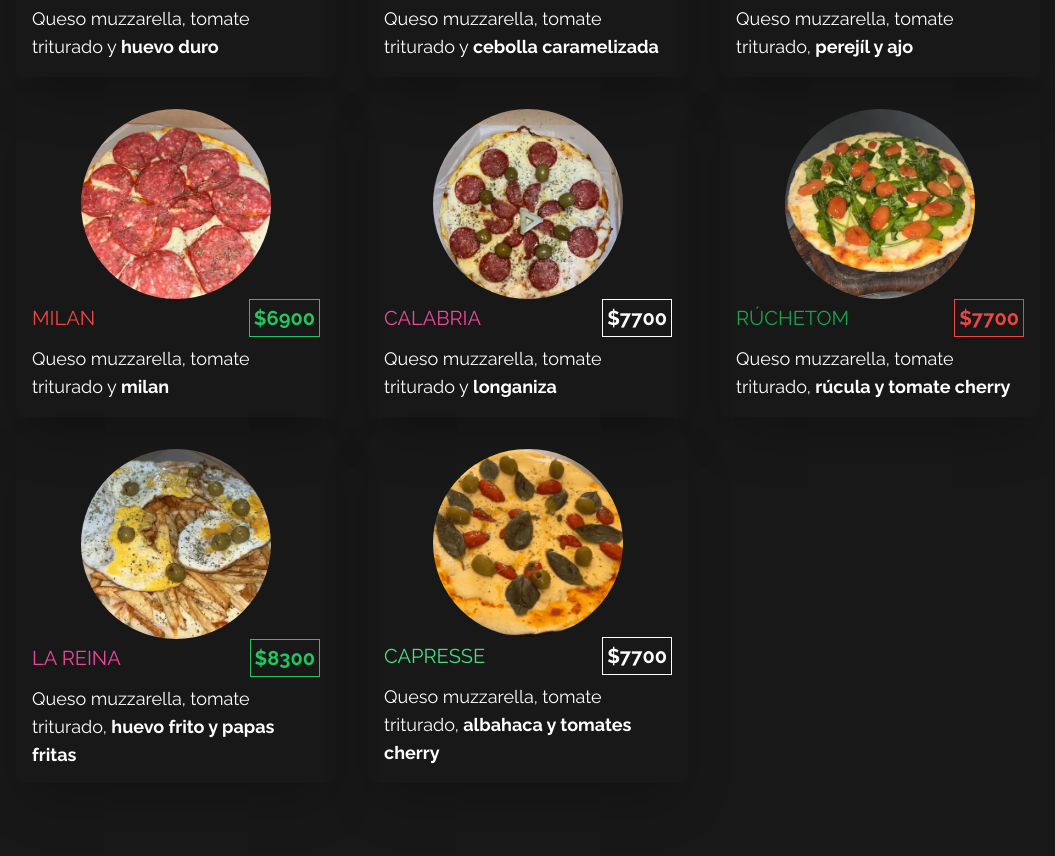
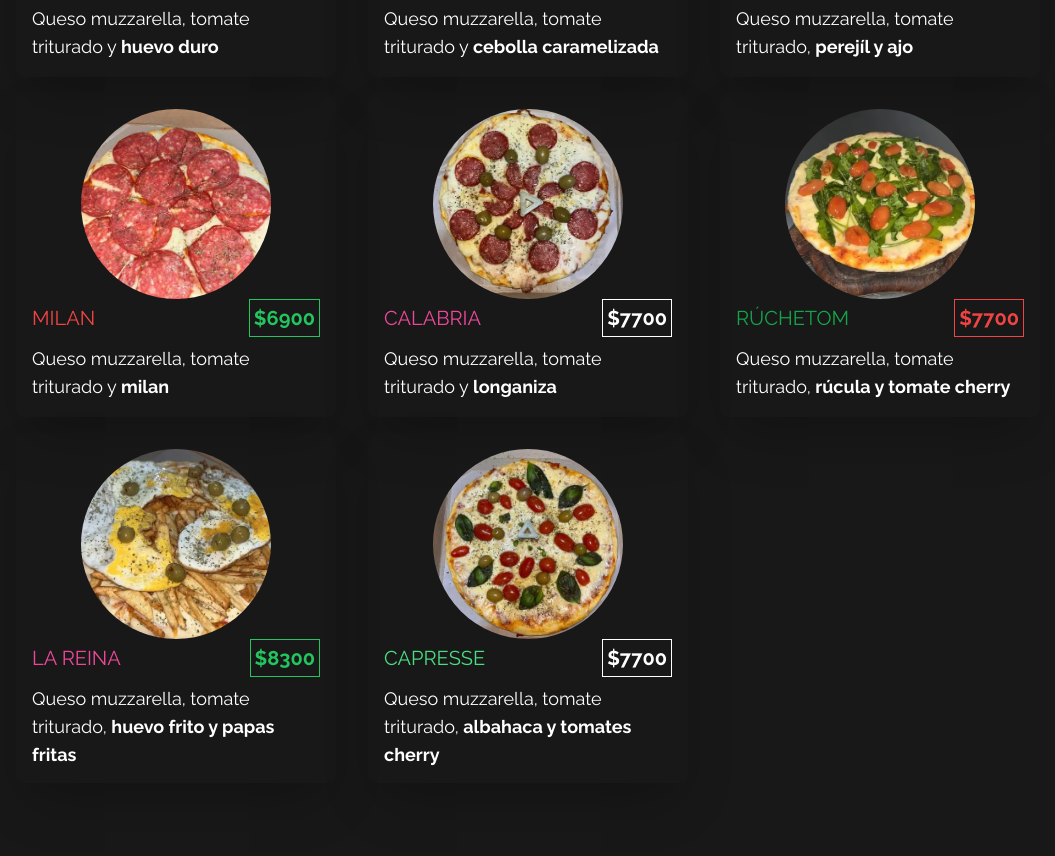
Before and after one commit to faustinoKlug/ciboricco-pagina-web, a website with bundled scripts: page src/menu.html in a window 1280 px wide. Shown: the part 1358-2214 px from the top of the page, without its empty margins (112-1167 px from the left). Built offline with nearby package versions, Linux system fonts and the light colour scheme.

Commit message:
change image

```diff
--- a/src/menu.html
+++ b/src/menu.html
@@ -554,7 +554,7 @@
 
                         <div
                             class="shadow-2xl p-4 h-auto max-w-[320px] rounded-lg flex flex-col justify-between items-center mt-4">
-                            <img src="assets/calabria.webp" alt="pizza" class="rounded-full h-[190px] object-cover w-[190px]">
+                            <img src="assets/calabria.webp" alt="pizza" class="rounded-full h-[190px] fuga object-cover w-[190px]">
 
                             <p class="flex w-full justify-between text-lg md:text-xl text-pink-500 mb-2 items-center">
                                 CALABRIA
@@ -590,7 +590,7 @@
 
                         <div
                         class="shadow-2xl p-4 max-w-[320px] h-[350px] rounded-lg flex flex-col justify-between items-center mt-4">
-                        <img src="assets/capresse-pizza.PNG" alt="pizza" class="rounded-full h-[190px] object-cover w-[190px]">
+                        <img src="assets/capresse-pizza.jpeg" alt="pizza" class="rounded-full fuga h-[190px] object-cover w-[190px]">
 
                         <p class="flex w-full justify-between text-lg md:text-xl text-green-400 mb-2 items-center">
                             CAPRESSE
```
Also changed, not shown: src/assets/capresse-pizza.PNG (deleted), src/assets/capresse-pizza.jpeg (added).
